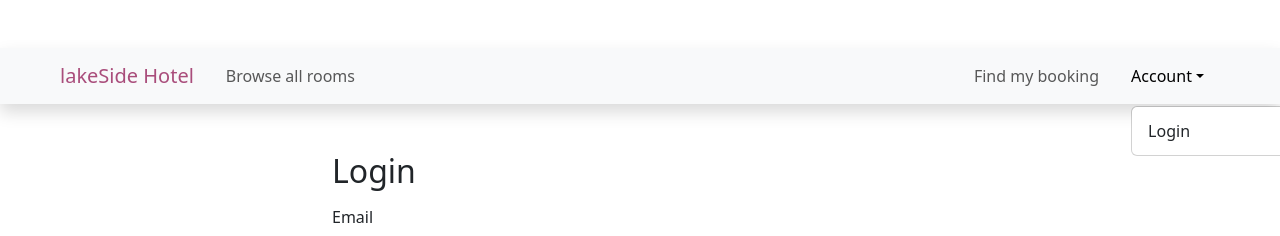
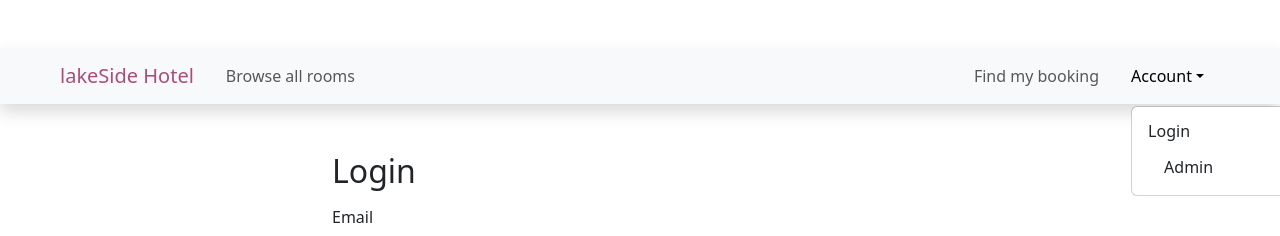
Before and after one commit to phamvanthanhdev/vite-deploy, a React (Vite) app: page /vite-deploy/login in a window 1280 px wide. Both pictures are taken after a click on the button "Account". Shown: the top 236 px of the page. Built offline with nearby package versions, Linux system fonts and the light colour scheme.

Commit message:
show admin nav

```diff
--- a/src/components/layout/NavBar.jsx
+++ b/src/components/layout/NavBar.jsx
@@ -39,13 +39,13 @@ const NavBar = () => {
 							</NavLink>
 						</li>
 
-						{isLoggedIn && userRole === "ROLE_ADMIN" && (
+						{/* {isLoggedIn && userRole === "ROLE_ADMIN" && (
 							<li className="nav-item">
 								<NavLink className="nav-link" aria-current="page" to={"/admin"}>
 									Admin
 								</NavLink>
 							</li>
-						)}
+						)} */}
 					</ul>
 
 					<ul className="d-flex navbar-nav">
@@ -79,6 +79,12 @@ const NavBar = () => {
 										</Link>
 									</li>
 								)}
+
+								<li className="dropdown-item">
+									<Link className="dropdown-item" to={"/login"}>
+									Admin
+									</Link>
+								</li>
 							</ul>
 						</li>
 					</ul>
```
